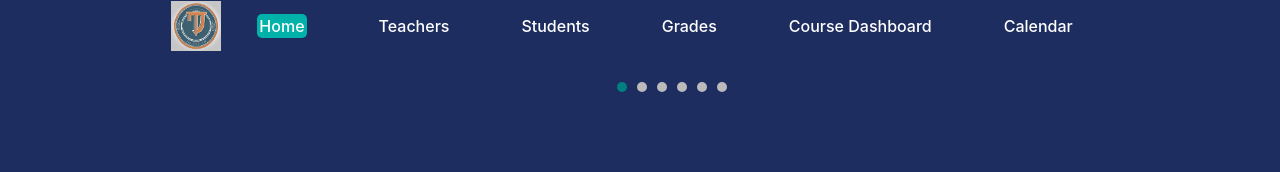
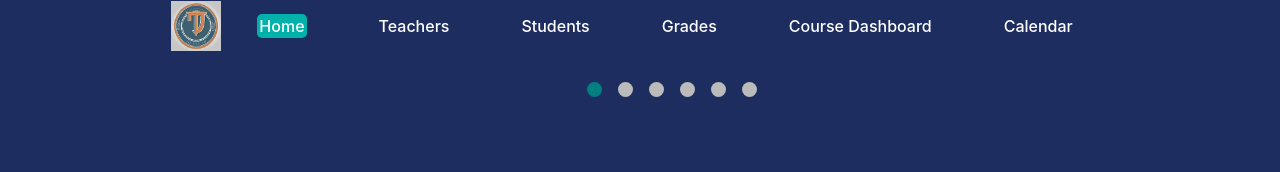
Before and after one commit to FridahNtika/SWE-Team-3-Week-1, a React (Vite) app in the folder TJElementary/: page / in a window 1280 px wide. Shown: the top 172 px of the page. Built offline with nearby package versions, Linux system fonts and the light colour scheme; no server answers.

Commit message:
larger size indicator

```diff
--- a/TJElementary/src/roots/Root.css
+++ b/TJElementary/src/roots/Root.css
@@ -134,11 +134,11 @@
 }
 
 .indicator-dot {
-  width: 10px;
-  height: 10px;
+  width: 15px;
+  height: 15px;
   border-radius: 50%;
   background-color: #bbb;
-  margin: 0 5px;
+  margin: 0 8px;
   cursor: pointer;
   transition: background-color 0.3s ease;
 }
```
Also changed, not shown: TJElementary/src/roots/Root.jsx (+1 -83 lines).
